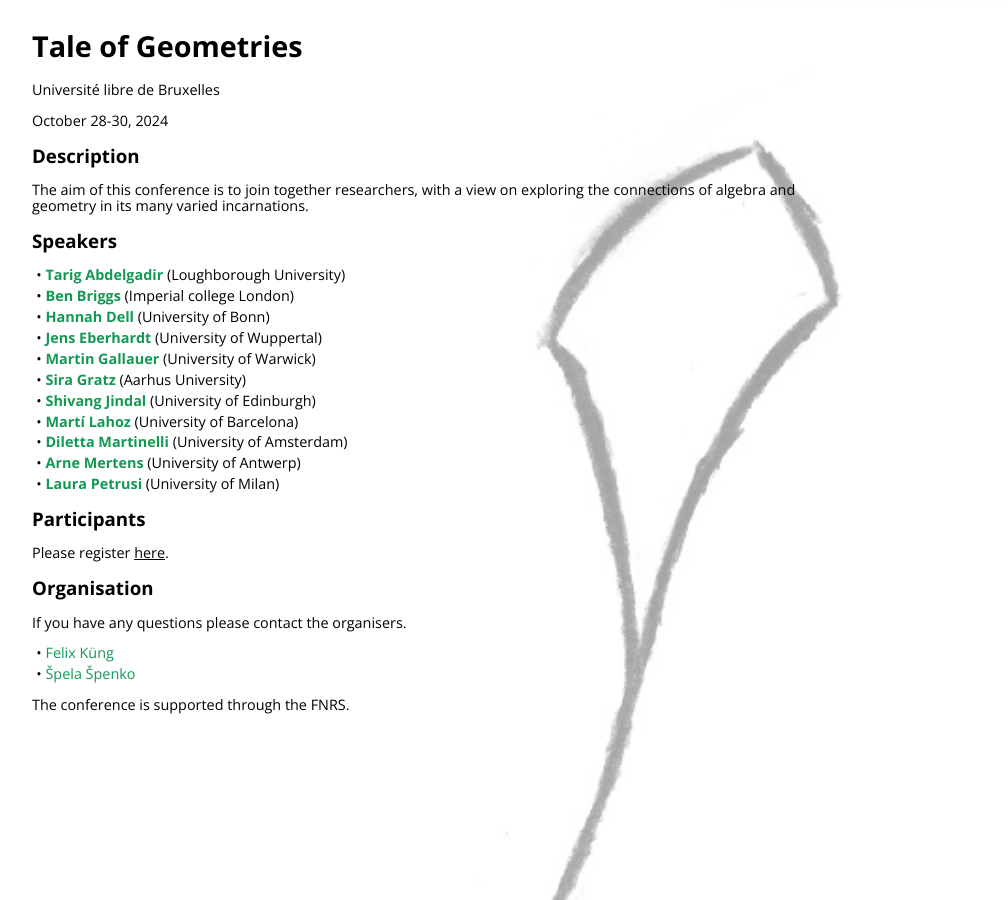
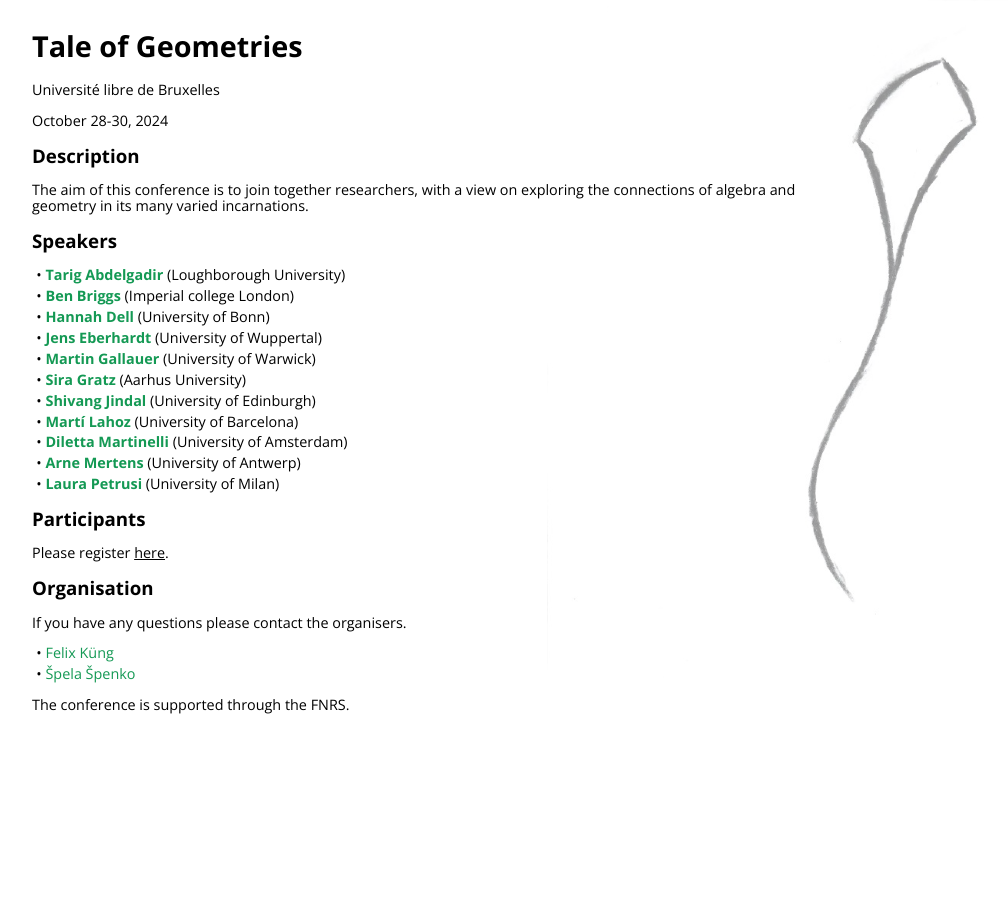
Before and after one commit to Tale-of-Geometries/Tale-of-Geometries.github.io, a Jekyll site: the page built from index.html, in a window 1280 px wide. Shown: the whole page, without its empty margins (208-1216 px from the left). Built offline with Jekyll 4.4.1, drawn with Linux system fonts in a browser that asks for light colours; nearby versions of some CDN libraries; library files that are not in the unit come from our copies.

Commit message:
Update main.css

```diff
--- a/css/main.css
+++ b/css/main.css
@@ -12,11 +12,11 @@ div#mountain {
   height: 100%;
   width: 100%;
   z-index: -10;
-  opacity: 0.37;
+  opacity: 0.43;
   background-color: #ffffff;
   background-image: url("../kite2.jpg");
   background-repeat: no-repeat;
-  background-size: cover;
+  background-size: 41%;
   background-position:  top right;
   background-attachment: fixed;
 }
```
